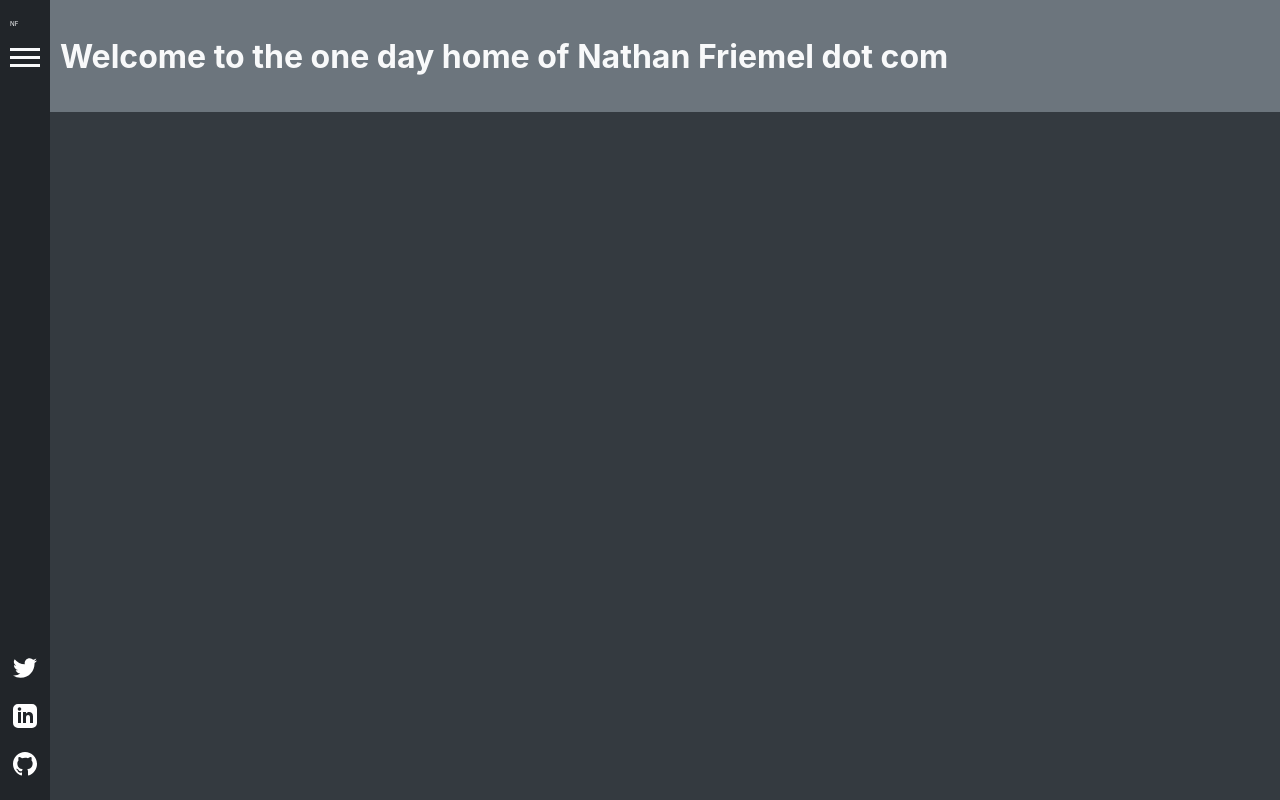
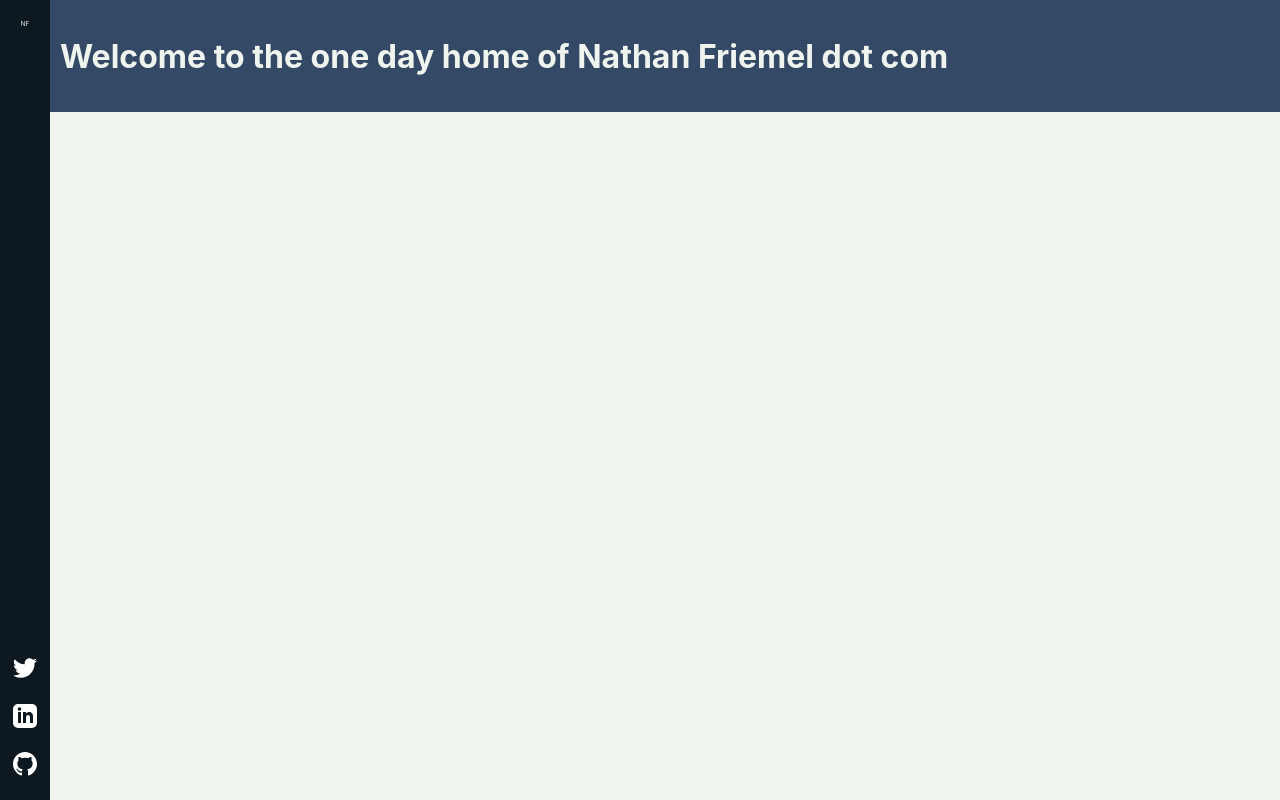
Before and after one commit to nathanfriemel/nathanfriemeldotcom, a Next.js app: page / in a window 1280 px wide. Built offline with nearby package versions, Linux system fonts and the light colour scheme.

Commit message:
done with mobal nav for now

```diff
--- a/components/nav/index.tsx
+++ b/components/nav/index.tsx
@@ -1,15 +1,20 @@
 import styles from './nav.module.css'
-import MobileNavControls from './mobileNavControls'
+import MobileNavControls from './mobileNav'
 import { GithubIcon, LinkedinIcon, TwitterIcon } from '../../icons'
+
+const socialColor = '#ffffff'
 
 const Nav = () => {
   return (
-    <nav className={styles.leftNav}>
-      <MobileNavControls />
-      <TwitterIcon fill="#FFFFFF" />
-      <LinkedinIcon fill="#FFFFFF" />
-      <GithubIcon fill="#FFFFFF" />
-    </nav>
+    <>
+      <MobileNavControls socialColor={socialColor} />
+      <nav className={styles.leftNav}>
+        <span style={{ display: 'block', margin: '20px 0 0' }}>NF</span>
+        <TwitterIcon fill={socialColor} />
+        <LinkedinIcon fill={socialColor} />
+        <GithubIcon fill={socialColor} />
+      </nav>
+    </>
   )
 }
 
--- /dev/null
+++ b/components/nav/mobileNav.tsx
@@ -0,0 +1,34 @@
+import { useState } from 'react'
+import classNames from 'classnames/bind'
+
+import styles from './nav.module.css'
+import { MobileNavProps } from '../../interfaces'
+import { GithubIcon, LinkedinIcon, TwitterIcon } from '../../icons'
+
+const cx = classNames.bind(styles)
+
+const MobileNav = ({ socialColor }: MobileNavProps) => {
+  const [menuOpen, setMenuOpen] = useState(false)
+
+  return (
+    <>
+      <div className={cx('mobileMenuControl', { menuOpen: menuOpen })} onClick={() => setMenuOpen(!menuOpen)}>
+        <span className={cx(['mobileLine', 'topLine'])}></span>
+        <span className={cx(['mobileLine', 'middleLine'])}></span>
+        <span className={cx(['mobileLine', 'bottomLine'])}></span>
+      </div>
+      <nav className={cx('mobileMenu', { menuOpen: menuOpen })}>
+        <a href="#">Home</a>
+        <a href="#">About</a>
+        <a href="#">Work</a>
+        <div className={styles.mobileSocials}>
+          <TwitterIcon fill={socialColor} />
+          <LinkedinIcon fill={socialColor} />
+          <GithubIcon fill={socialColor} />
+        </div>
+      </nav>
+    </>
+  )
+}
+
+export default MobileNav
--- a/components/nav/mobileNavControls.tsx
+++ /dev/null
@@ -1,21 +0,0 @@
-import { useState } from 'react'
-import classNames from 'classnames/bind'
-
-import styles from './nav.module.css'
-
-const cx = classNames.bind(styles)
-
-const Nav = () => {
-  const [menuOpen, setMenuOpen] = useState(false)
-
-  return (
-    <div className={cx('mobileMenu', { menuOpen: menuOpen })} onClick={() => setMenuOpen(!menuOpen)}>
-      <span style={{ display: 'block', margin: '20px 0', width: '30px' }}>NF</span>
-      <span className={cx(['mobileLine', 'topLine'])}></span>
-      <span className={cx(['mobileLine', 'middleLine'])}></span>
-      <span className={cx(['mobileLine', 'bottomLine'])}></span>
-    </div>
-  )
-}
-
-export default Nav
--- a/components/nav/nav.module.css
+++ b/components/nav/nav.module.css
@@ -1,28 +1,23 @@
 .leftNav {
-  background-color: var(--theme-color-darkest);
-  display: grid;
-  grid-template-rows: 1fr 48px 48px 48px;
-  gap: 0px 0px;
-  grid-auto-flow: row;
-  grid-template-areas:
-    "."
-    "."
-    "."
-    ".";
-  justify-items: center;
+  display: none;
 }
 
-.mobileMenu {
+.mobileMenuControl {
   cursor: pointer;
-  --top-line-transform: rotate(45deg) translateX(5px) translateY(5px);
-  --bottom-line-transform: rotate(-45deg) translateX(2px) translateY(-2px);
+  left: 15px;
+  position: absolute;
+  top: 15px;
+  width: 40px;
+  z-index: 10;
+  --top-line-transform: rotate(45deg) translateX(7px) translateY(10px);
+  --bottom-line-transform: rotate(-45deg) translateX(0px) translateY(-3px);
 }
 
 .mobileLine {
-  background-color: var(--theme-color-lightest);
+  background-color: var(--theme-color-powder);
   display: block;
-  height: 3px;
-  margin-bottom: 5px;
+  height: 4px;
+  margin-bottom: 6px;
   width: 100%;
 }
 
@@ -79,3 +74,58 @@
     transform: var(--bottom-line-transform);
   }
 }
+
+.mobileMenu {
+  background-color: var(--theme-color-independence);
+  bottom: 0;
+  display: none;
+  font-size: 36px;
+  grid-template-columns: 1fr;
+  grid-template-rows: 80px 80px 1fr 48px;
+  gap: 0px 0px;
+  grid-auto-flow: row;
+  grid-template-areas:
+    "."
+    "."
+    "."
+    ".";
+  justify-items: center;
+  left: 0;
+  padding-top: 55px;
+  position: absolute;
+  right: 0;
+  top: 0;
+  z-index: 5;
+}
+
+.mobileSocials svg {
+  padding-right: 20px;
+}
+
+.mobileSocials svg:last-child {
+  padding-right: 0;
+}
+
+.mobileMenu.menuOpen {
+  display: grid;
+}
+
+@media (min-width: 426px) {
+  .leftNav {
+    background-color: var(--theme-color-rich-black-fogra);
+    display: grid;
+    grid-template-rows: 1fr 48px 48px 48px;
+    gap: 0px 0px;
+    grid-auto-flow: row;
+    grid-template-areas:
+      "."
+      "."
+      "."
+      ".";
+    justify-items: center;
+  }
+
+  .mobileMenuControl {
+    display: none;
+  }
+}
--- a/interfaces/index.ts
+++ b/interfaces/index.ts
@@ -3,3 +3,7 @@ export type IconProps = {
   height?: number
   width?: number
 }
+
+export type MobileNavProps = {
+  socialColor: string
+}
--- a/styles/Home.module.css
+++ b/styles/Home.module.css
@@ -1,18 +1,20 @@
 .container {
-  display: grid;
-  grid-template-columns: 50px 1fr;
-  grid-template-rows: 1fr;
-  gap: 0px 0px;
-  grid-auto-flow: row;
-  grid-template-areas: ". .";
+  background-color: var(--theme-color-powder);
   height: 100vh;
 }
 
-.main {
-  background-color: var(--theme-color-darker);
+@media (min-width: 426px) {
+  .container {
+    display: grid;
+    grid-template-columns: 50px 1fr;
+    grid-template-rows: 1fr;
+    gap: 0px 0px;
+    grid-auto-flow: row;
+    grid-template-areas: ". .";
+  }
 }
 
 .article {
-  background-color: var(--theme-color-gray);
+  background-color: var(--theme-color-independence);
   padding: 10px;
 }
--- a/styles/globals.css
+++ b/styles/globals.css
@@ -7,7 +7,14 @@
   --theme-color-lighter: #e9ecef;
   --theme-color-lightest: #f8f9fa;
 
-  --font-color: var(--theme-color-lightest);
+  /* https://coolors.co/0d1821-344966-b4cded-f0f4ef-bfcc94 */
+  --theme-color-rich-black-fogra: #0d1821;
+  --theme-color-independence: #344966;
+  --theme-color-light-steel-blue: #b4cded;
+  --theme-color-powder: #F0F4EF;
+  --theme-color-sage: #bfcc94;
+
+  --font-color: var(--theme-color-powder);
 }
 
 html,
```
